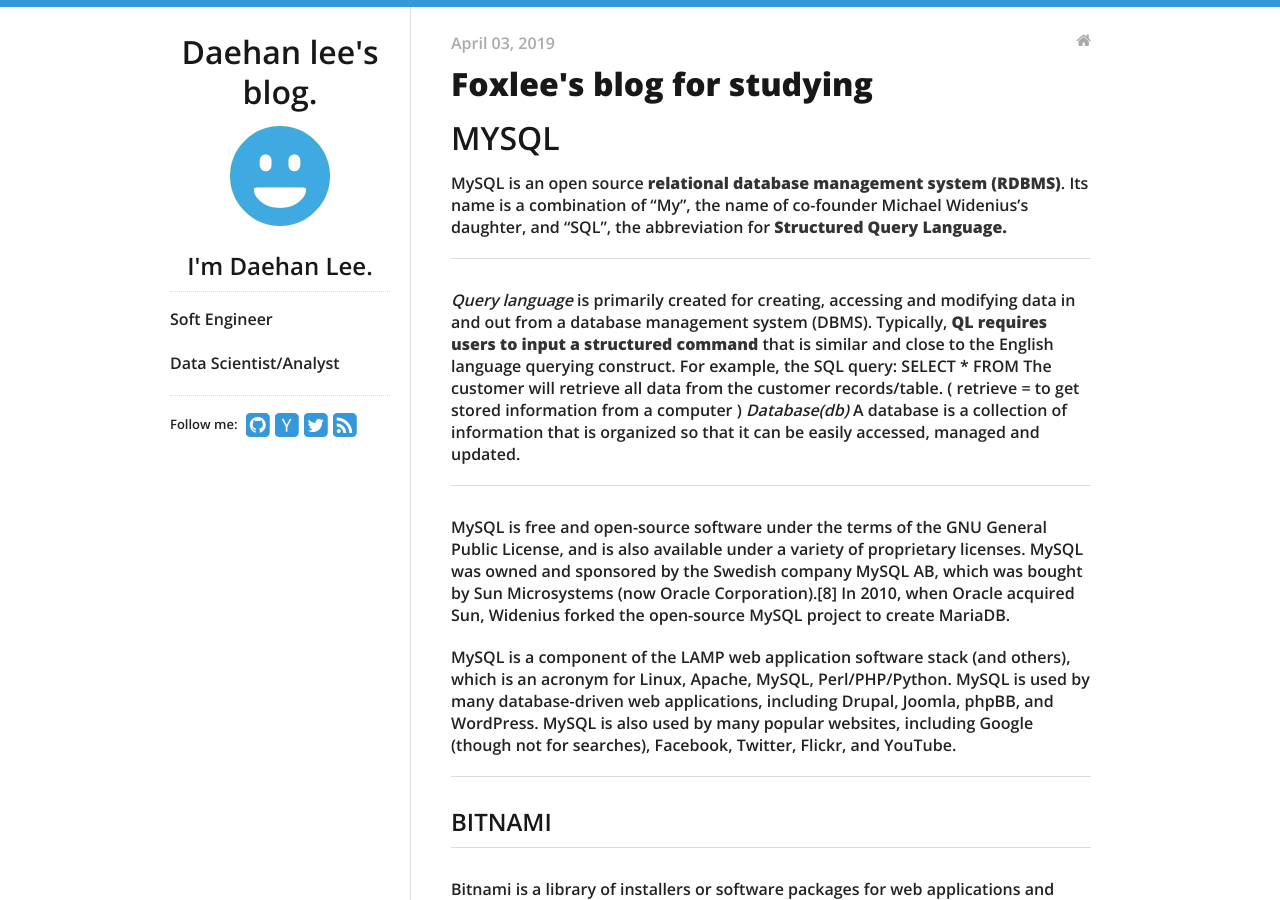
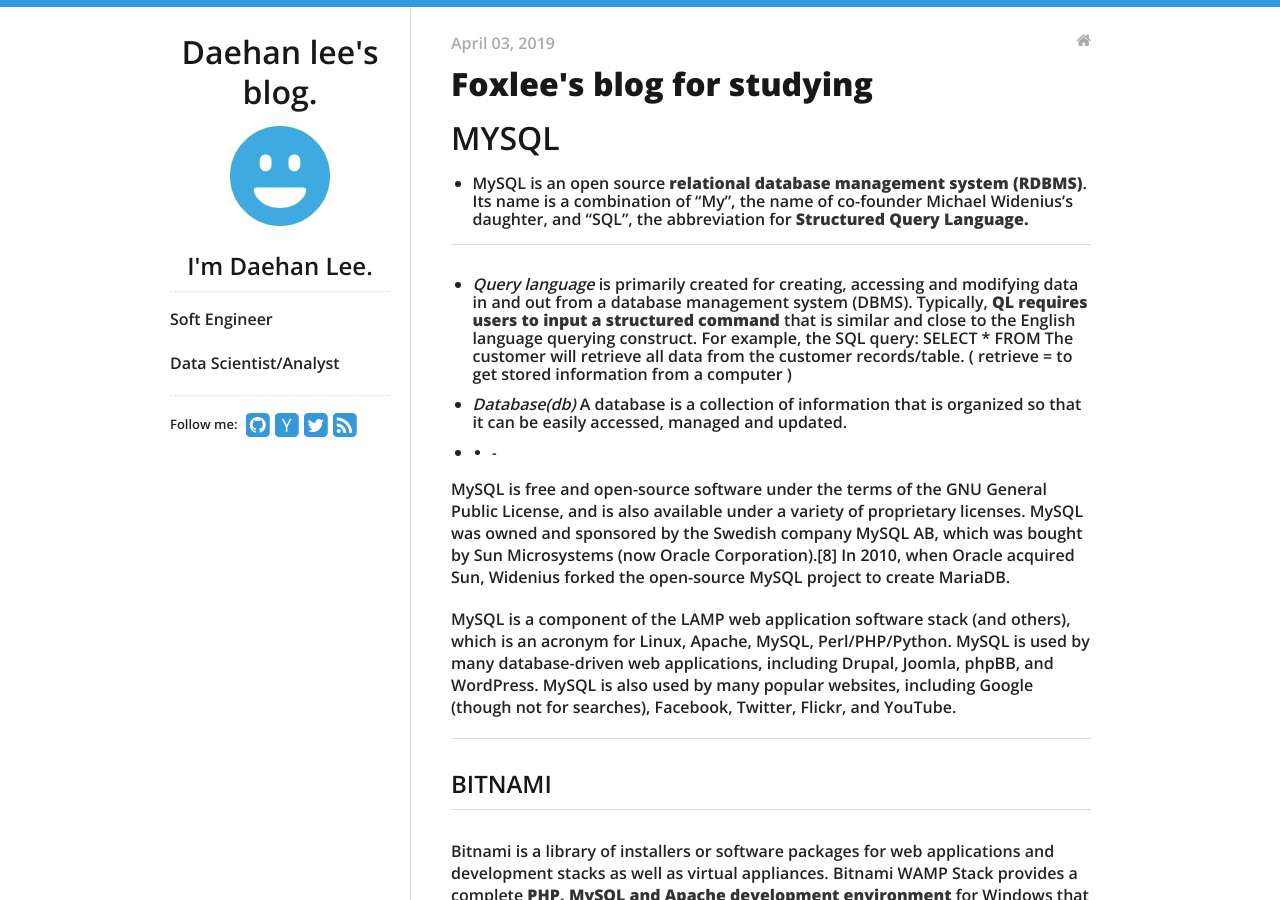
Before and after one commit to daehan0226/Study, a Jekyll site: the page built from _posts/2019-04-03-MYSQL.md, in a window 1280 px wide and 900 px high. Built offline with Jekyll 4.4.1, drawn with Linux system fonts in a browser that asks for light colours.

```diff
--- a/_posts/2019-04-03-MYSQL.md
+++ b/_posts/2019-04-03-MYSQL.md
@@ -6,13 +6,13 @@ categories:
 ---
 # MYSQL
 
-MySQL is an open source **relational database management system (RDBMS)**. Its name is a combination of "My", the name of co-founder Michael Widenius's daughter, and "SQL", the abbreviation for **Structured Query Language.**
+- MySQL is an open source **relational database management system (RDBMS)**. Its name is a combination of "My", the name of co-founder Michael Widenius's daughter, and "SQL", the abbreviation for **Structured Query Language.**
 
 - - -
-*Query language* is primarily created for creating, accessing and modifying data in and out from a database management system (DBMS). Typically, **QL requires users to input a structured command** that is similar and close to the English language querying construct.
+- *Query language* is primarily created for creating, accessing and modifying data in and out from a database management system (DBMS). Typically, **QL requires users to input a structured command** that is similar and close to the English language querying construct.
 For example, the SQL query: SELECT * FROM
 The customer will retrieve all data from the customer records/table. ( retrieve = to get stored information from a computer )
-*Database(db)*
+- *Database(db)*
 A database is a collection of information that is organized so that it can be easily accessed, managed and updated.
 - - -
 
```
